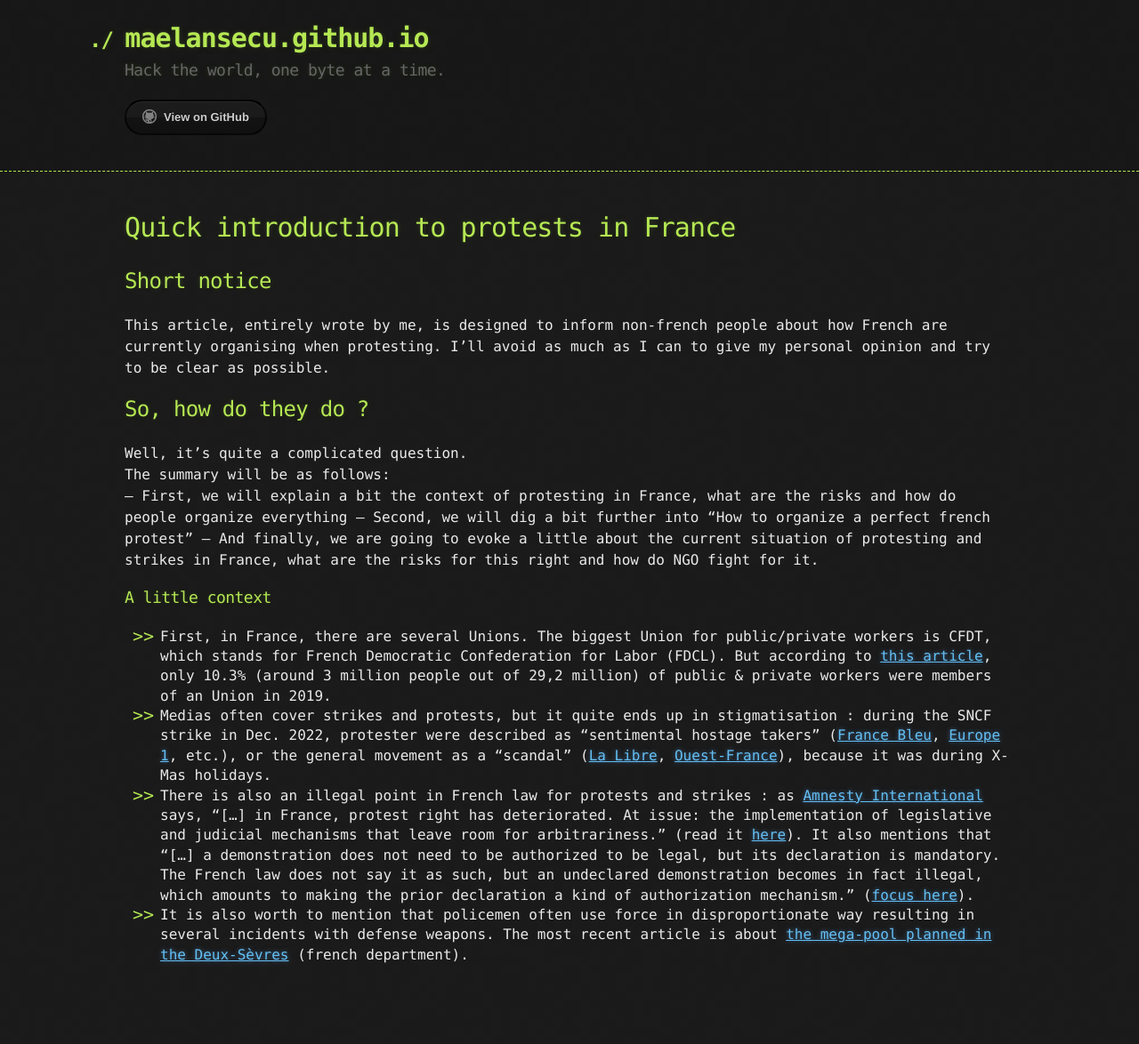
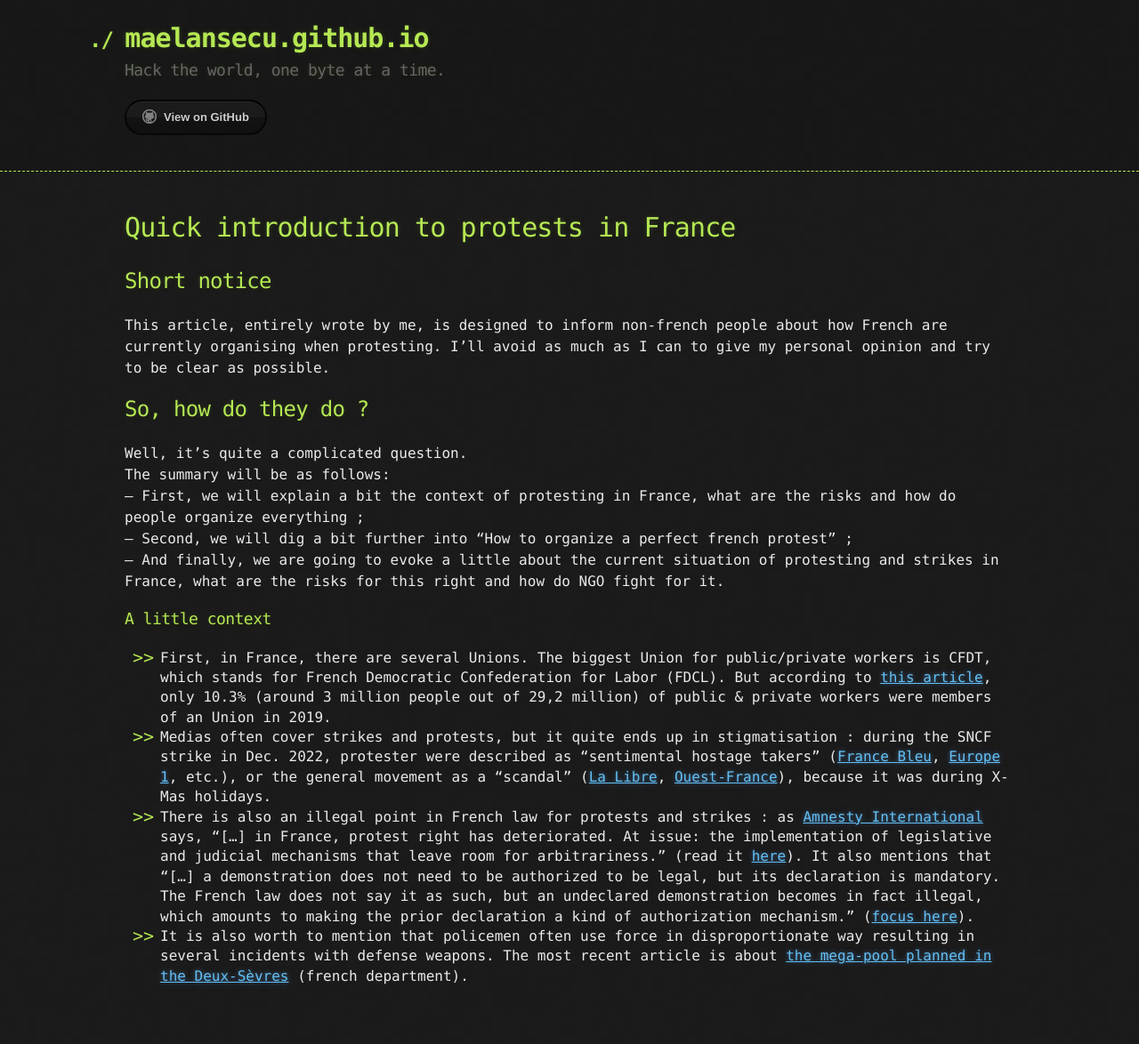
Before and after one commit to maelansecu/maelansecu.github.io, a Jekyll site: the page built from articles/how_do_french_protesters.md, in a window 1280 px wide. Shown: the whole page at 89% size. Built offline with Jekyll 4.4.1, drawn with Linux system fonts in a browser that asks for light colours; our own code applies the rules of GitHub Pages for plain Markdown files; before the commit the page ends 1150 px from its top, so only the background shows below that.

```diff
--- a/articles/how_do_french_protesters.md
+++ b/articles/how_do_french_protesters.md
@@ -13,9 +13,9 @@ I'll avoid as much as I can to give my personal opinion and try to be clear as p
 
 Well, it's quite a complicated question. <br>
 The summary will be as follows:<br>
--- First, we will explain a bit the context of protesting in France, what are the risks and how do people organize everything
--- Second, we will  dig a bit further into "How to organize a perfect french protest"
--- And finally, we are going to evoke a little about the current situation of protesting and strikes in France, what are the risks for this right and how do NGO fight for it.
+-- First, we will explain a bit the context of protesting in France, what are the risks and how do people organize everything ;<br>
+-- Second, we will  dig a bit further into "How to organize a perfect french protest" ; <br>
+-- And finally, we are going to evoke a little about the current situation of protesting and strikes in France, what are the risks for this right and how do NGO fight for it. <br>
 
 ### A little context
 
```
